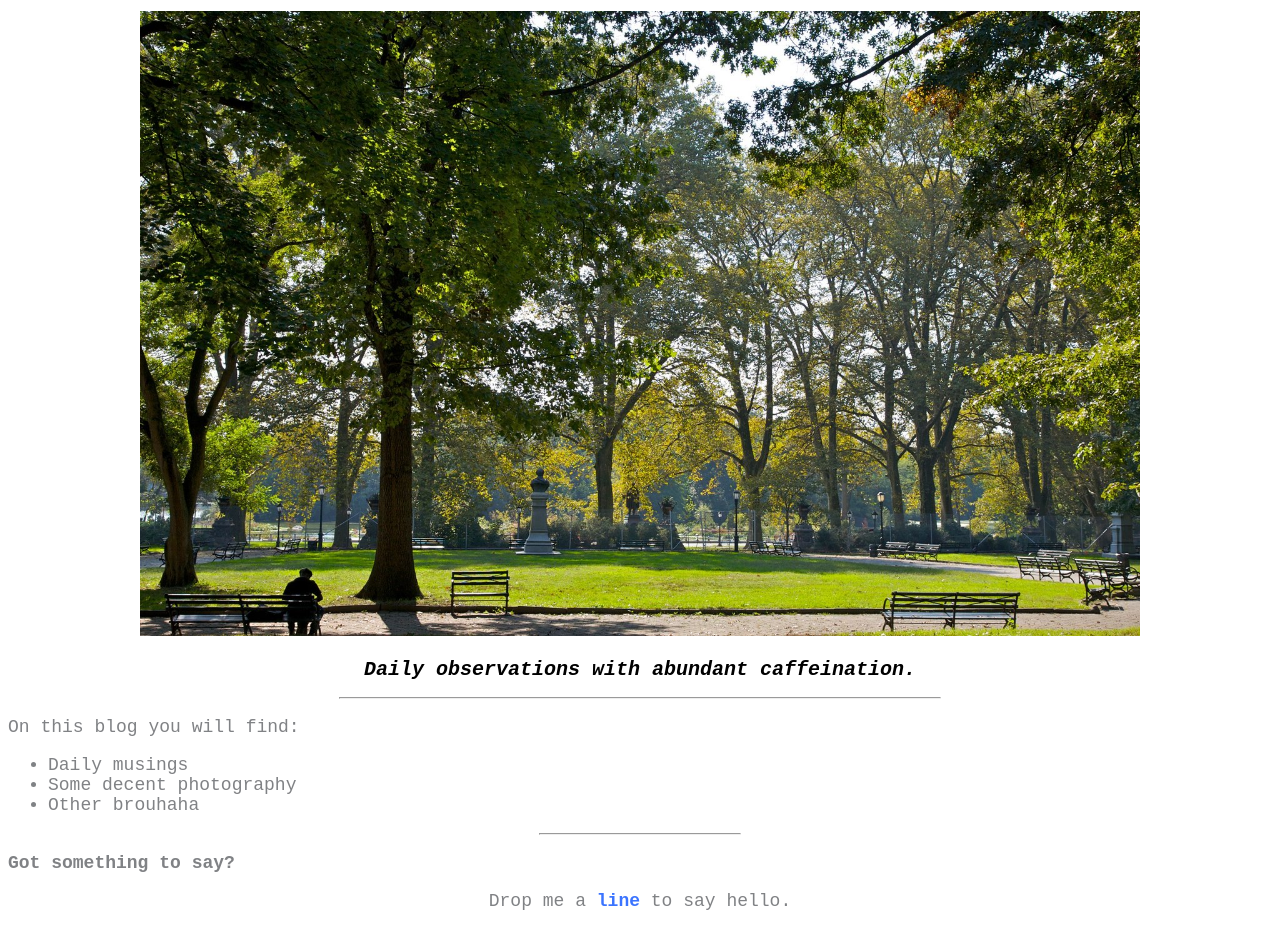
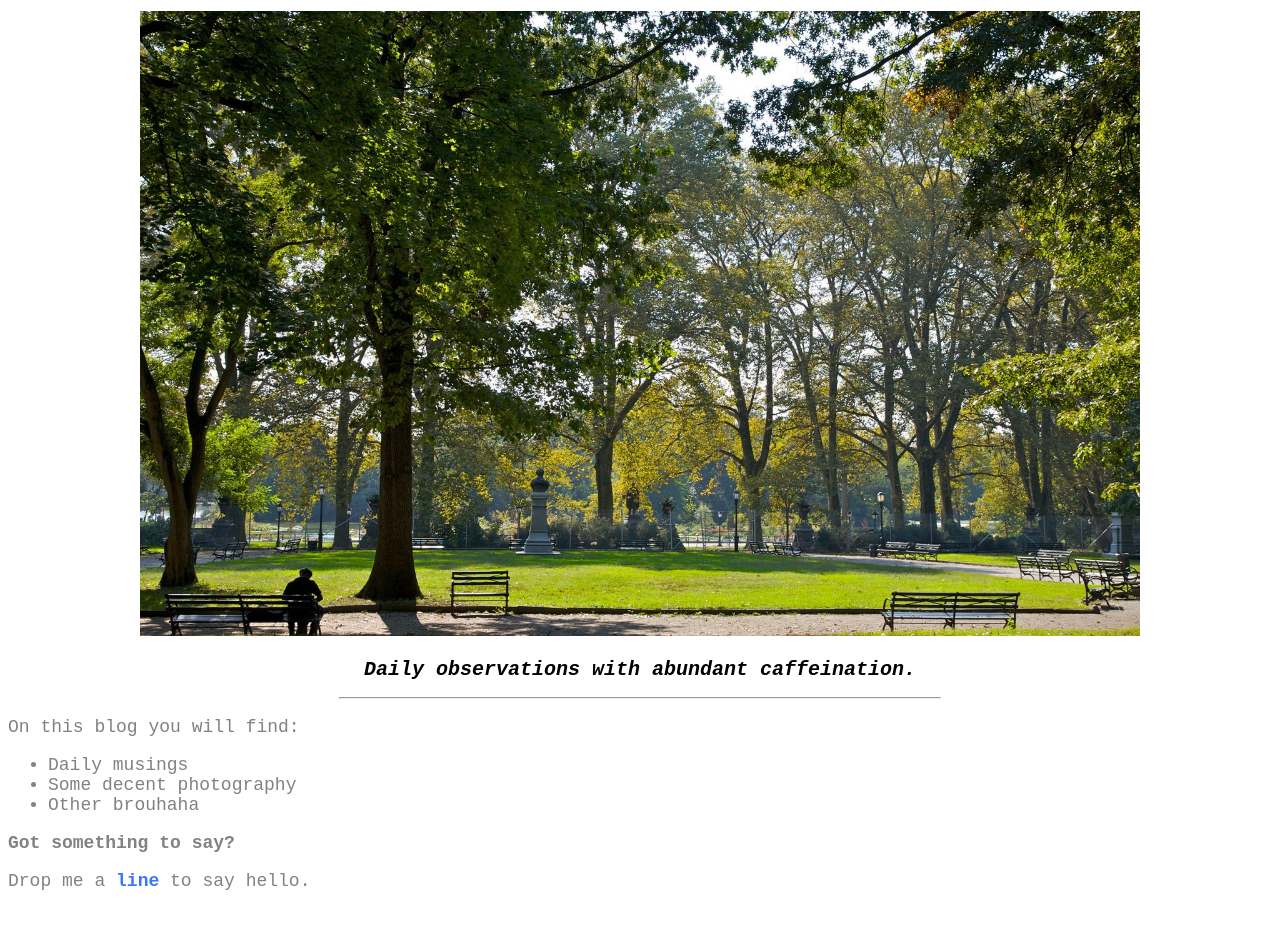
Before and after one commit to icedcoffeememoirs/icedcoffeememoirs.github.io, a plain HTML site: page unit_3/index.html in a window 1280 px wide. Shown: the part 113-1042 px from the top of the page. Drawn offline with Linux system fonts and the light colour scheme.

Commit message:
unit 3 v17

```diff
--- a/unit_3/css/style.css
+++ b/unit_3/css/style.css
@@ -35,10 +35,6 @@ ul{
 #firsthr {
 	width: 600px;
 }
-#secondhr {
-	width:200px;
-	text-align: left;
-}
 a {
 	color: #3B74FF;
 	text-decoration: none;
--- a/unit_3/index.html
+++ b/unit_3/index.html
@@ -17,7 +17,7 @@
 			<li>Other brouhaha</li>
 		</ul>
 	</p>
-	<hr id="secondhr">
-	<p id="calltoaction">Got something to say?</p>Drop me a <a href="mailto:soriano.olivia@gmail.com?subject=How do you like your iced coffee?">line</a> to say hello.</p>
+	<p id="calltoaction">Got something to say?</p>
+	<p>Drop me a <a href="mailto:soriano.olivia@gmail.com?subject=How do you like your iced coffee?">line</a> to say hello.</p>
 </body>
 </html>
```
